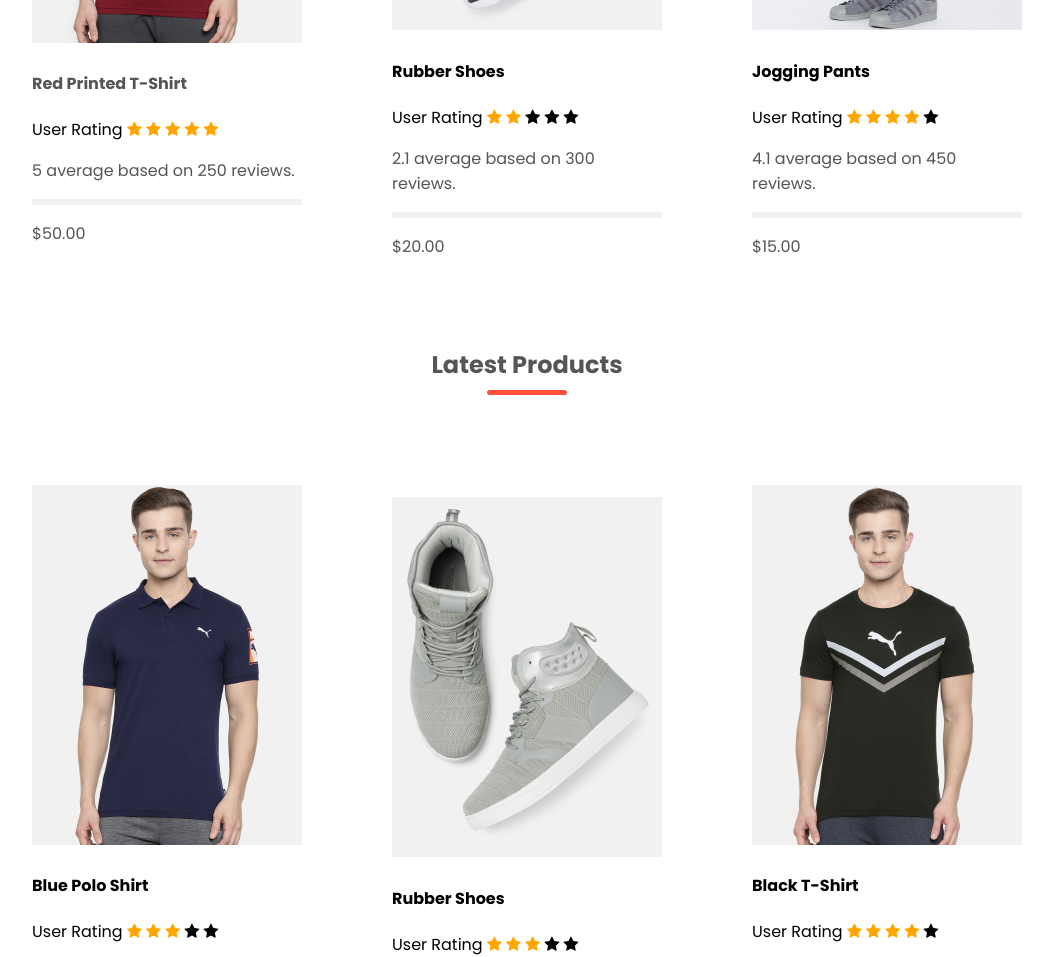
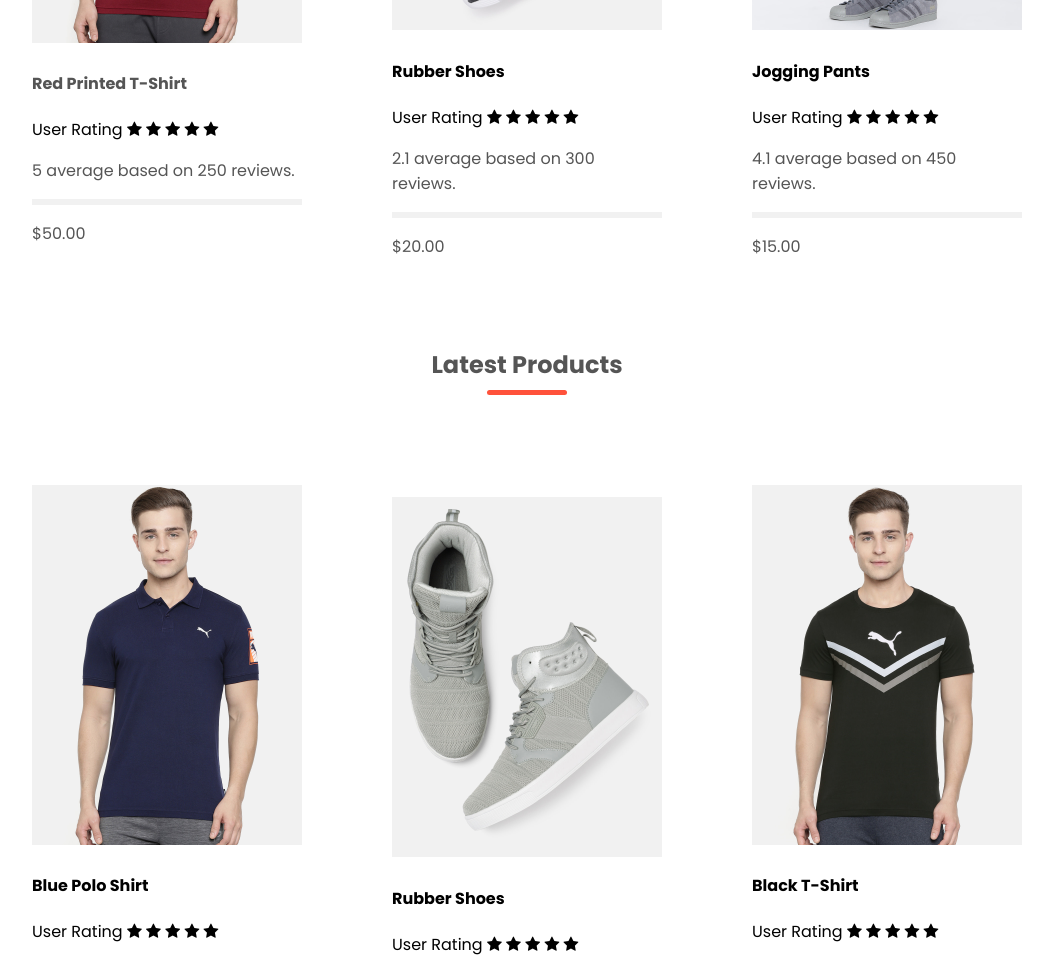
Before and after one commit to sporthub-pseudoprogramnerds/SPORTHUB, a plain HTML site: page index.html in a window 1280 px wide. Shown: the part 1620-2577 px from the top of the page, without its empty margins (113-1166 px from the left). Drawn offline with Linux system fonts and the light colour scheme.

Commit message:
Update index.html

```diff
--- a/index.html
+++ b/index.html
@@ -68,11 +68,11 @@
                 <a href="product-details.html"><img src="product-1.jpg"></a>
                 <a href=""><h4>Red Printed T-Shirt</h4></a>
                 <span class="heading">User Rating</span>
-                <span class="fa fa-star checked"></span>
-                <span class="fa fa-star checked"></span>
-                <span class="fa fa-star checked"></span>
-                <span class="fa fa-star checked"></span>
-                <span class="fa fa-star checked"></span>
+                <span class="fa fa-star "></span>
+                <span class="fa fa-star "></span>
+                <span class="fa fa-star "></span>
+                <span class="fa fa-star "></span>
+                <span class="fa fa-star"></span>
                 <p>5 average based on 250 reviews.</p>
                 <hr style="border:3px solid #f1f1f1">
                 <p>$50.00</p>
@@ -81,8 +81,8 @@
                 <img src="product-2.jpg">
                 <h4>Rubber Shoes</h4>
                 <span class="heading">User Rating</span>
-                <span class="fa fa-star checked"></span>
-                <span class="fa fa-star checked"></span>
+                <span class="fa fa-star "></span>
+                <span class="fa fa-star "></span>
                 <span class="fa fa-star"></span>
                 <span class="fa fa-star"></span>
                 <span class="fa fa-star"></span>
@@ -94,10 +94,10 @@
                 <img src="product-3.jpg">
                 <h4>Jogging Pants</h4>
                 <span class="heading">User Rating</span>
-                <span class="fa fa-star checked"></span>
-                <span class="fa fa-star checked"></span>
-                <span class="fa fa-star checked"></span>
-                <span class="fa fa-star checked"></span>
+                <span class="fa fa-star "></span>
+                <span class="fa fa-star "></span>
+                <span class="fa fa-star "></span>
+                <span class="fa fa-star "></span>
                 <span class="fa fa-star"></span>
                 <p>4.1 average based on 450 reviews.</p>
                 <hr style="border:3px solid #f1f1f1">
@@ -110,9 +110,9 @@
                 <img src="product-4.jpg">
                 <h4>Blue Polo Shirt</h4>
                 <span class="heading">User Rating</span>
-                <span class="fa fa-star checked"></span>
-                <span class="fa fa-star checked"></span>
-                <span class="fa fa-star checked"></span>
+                <span class="fa fa-star"></span>
+                <span class="fa fa-star "></span>
+                <span class="fa fa-star "></span>
                 <span class="fa fa-star"></span>
                 <span class="fa fa-star"></span>
                 <p>4.1 average based on 600 reviews.</p>
@@ -123,9 +123,9 @@
                 <img src="product-5.jpg">
                 <h4>Rubber Shoes</h4>
                 <span class="heading">User Rating</span>
-                <span class="fa fa-star checked"></span>
-                <span class="fa fa-star checked"></span>
-                <span class="fa fa-star checked"></span>
+                <span class="fa fa-star "></span>
+                <span class="fa fa-star"></span>
+                <span class="fa fa-star "></span>
                 <span class="fa fa-star"></span>
                 <span class="fa fa-star"></span>
                 <p>4.1 average based on 120 reviews.</p>
@@ -136,10 +136,10 @@
                 <img src="product-6.jpg">
                 <h4>Black T-Shirt</h4>
                 <span class="heading">User Rating</span>
-                <span class="fa fa-star checked"></span>
-                <span class="fa fa-star checked"></span>
-                <span class="fa fa-star checked"></span>
-                <span class="fa fa-star checked"></span>
+                <span class="fa fa-star"></span>
+                <span class="fa fa-star "></span>
+                <span class="fa fa-star "></span>
+                <span class="fa fa-star "></span>
                 <span class="fa fa-star"></span>
                 <p>4.1 average based on 254 reviews.</p>
                 <hr style="border:3px solid #f1f1f1">
```
